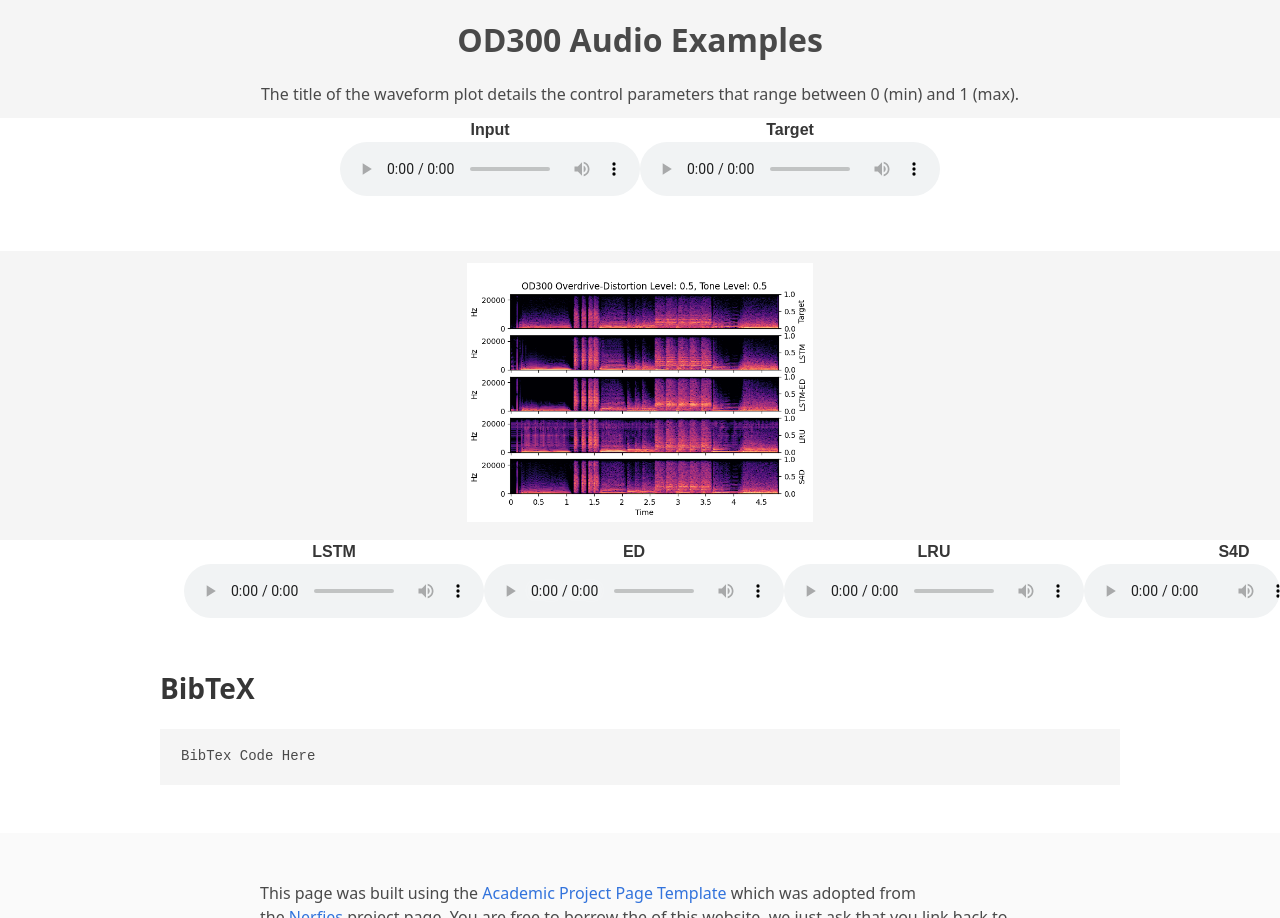
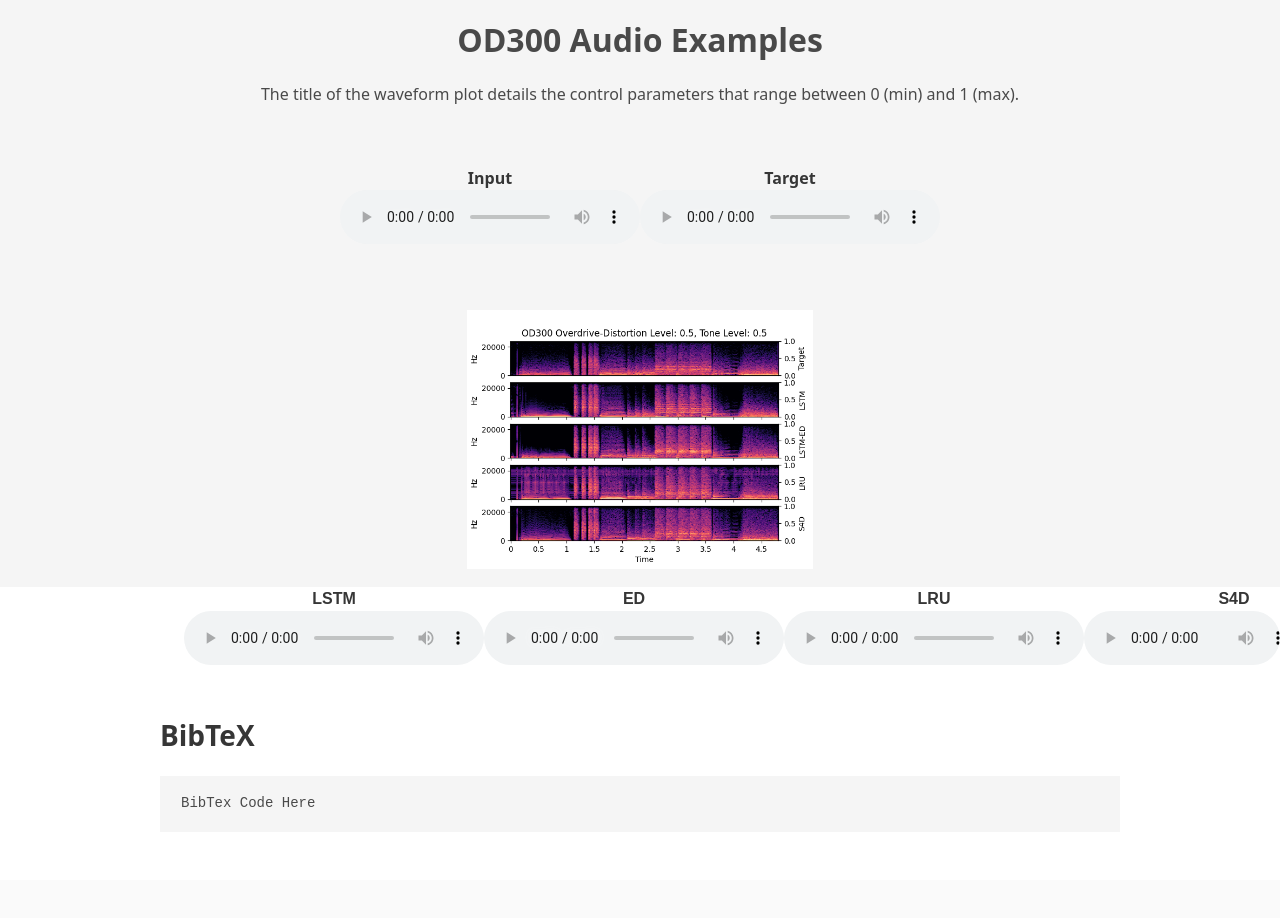
Before and after one commit to RiccardoVib/Comparative_pages, a plain HTML site: page index.html in a window 1280 px wide. Shown: the part 1318-2236 px from the top of the page. Drawn offline with nearby package versions, Linux system fonts and the light colour scheme; some icons are missing.

Commit message:
Update index.html

```diff
--- a/index.html
+++ b/index.html
@@ -142,7 +142,7 @@ Analog electronic circuits are at the core of an important category of musical d
     </div>
 </section>
 
-      <section class="hero teaser">
+      <section class="hero medium is-light">
   <div class="container is-max-desktop">
     <div class="hero-body">
   <table align="center" id="myTable">
```
